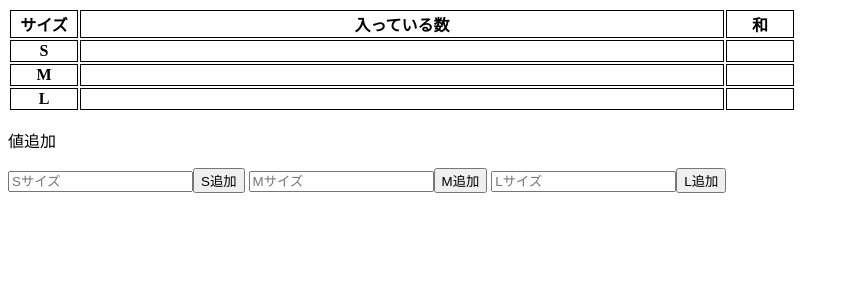
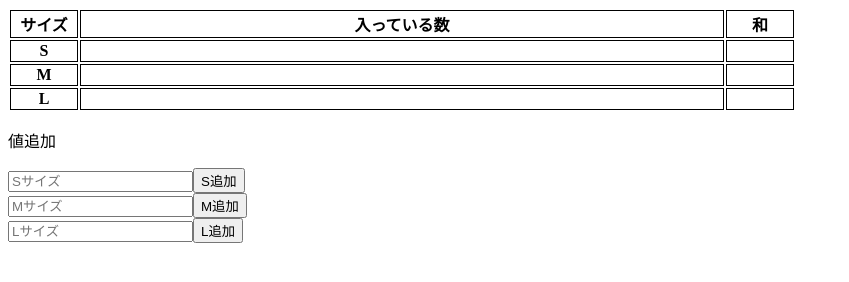
Before and after one commit to MiyabiKakeru/fmm2, a plain HTML site: page index.html in a window 1280 px wide. Shown: the whole page, without its empty margins (0-849 px from the left). Drawn offline with Linux system fonts and the light colour scheme.

Commit message:
Add line breaks to input fields in index.html

```diff
--- a/index.html
+++ b/index.html
@@ -37,8 +37,8 @@
             </tr>
         </table>
         <p>値追加</p>
-        <input type="number" id="textS" placeholder="Sサイズ"><button id="btnS">S追加</button>
-        <input type="number" id="textM" placeholder="Mサイズ"><button id="btnM">M追加</button>
+        <input type="number" id="textS" placeholder="Sサイズ"><button id="btnS">S追加</button><br>
+        <input type="number" id="textM" placeholder="Mサイズ"><button id="btnM">M追加</button><br>
         <input type="number" id="textL" placeholder="Lサイズ"><button id="btnL">L追加</button>
     </body>
 </html>
```
